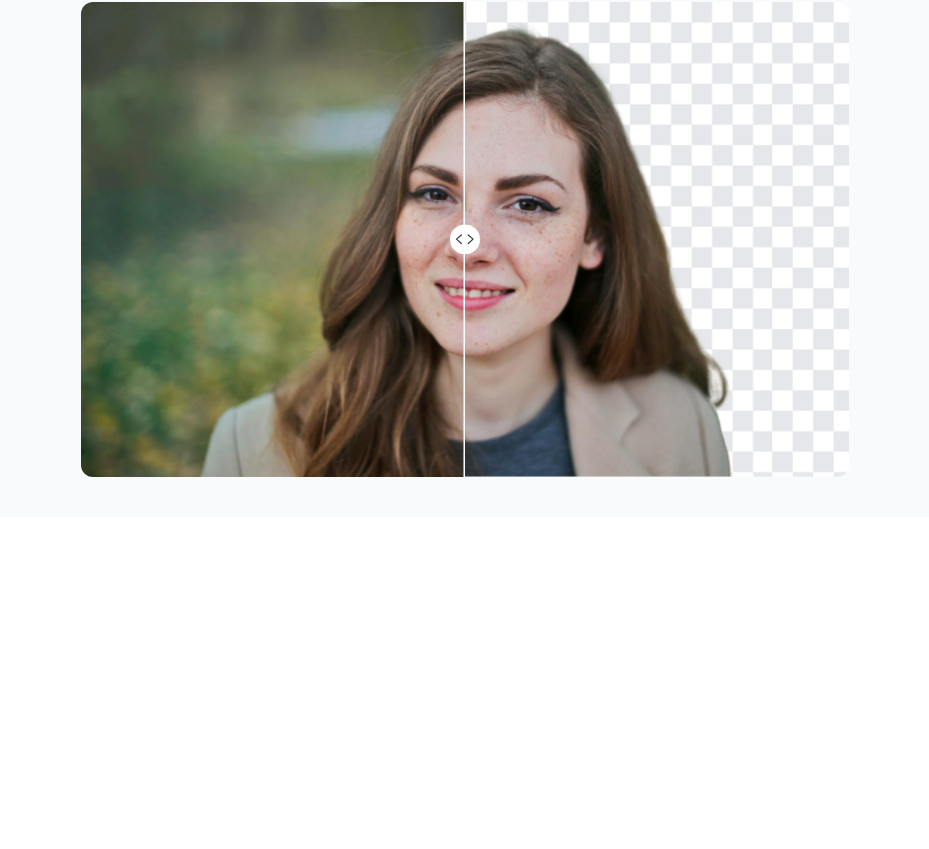
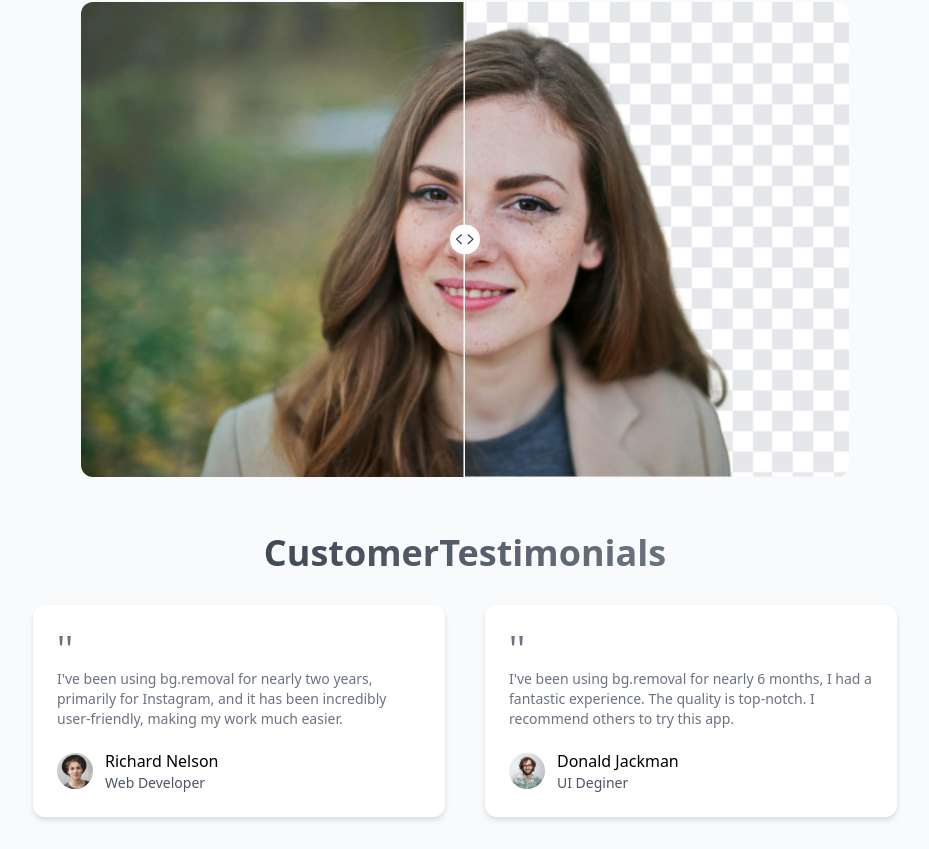
Before and after one commit to chowankumar/Bg-Removal, a React (Vite) app: page / in a window 1280 px wide. Shown: the part 1550-2399 px from the top of the page, without its empty margins (175-1104 px from the left). Before the commit the page ends 2067 px from the top, so only its background shows below. Built offline with nearby package versions, Linux system fonts and the light colour scheme.

Commit message:
complete the testinomial

```diff
--- /dev/null
+++ b/src/components/Testimonials.jsx
@@ -0,0 +1,32 @@
+import React from 'react'
+import {testimonialsData} from '../assets/assets'
+
+const Testimonials = () => {
+  return (
+    <div>
+        <h1 className='text-center text-2xl md:text-3xl lg:text-4xl mt-4 font-semibold bg-gradient-to-r from-gray-900 to-gray-400 bg-clip-text text-transparent'>CustomerTestimonials</h1>
+
+        <div className='grid grid-cols-1 md:grid-cols-2 gap-10 max-w-4xl mx-auto px-4 py-8'>
+            {
+                testimonialsData.map((item,index)=>(
+                    <div className='bg-white rounded-xl p-6 drop-shadow-md max-w-lg m-auto hover:scale-105 transition-all duration-700' key={index}>
+                        <p className='text-4xl text-gray-500'>''</p>
+                        <p className='text-sm text-gray-500'>{item.text}</p>
+                        <div className='flex items-center gap-3 mt-5'>
+                            <img className='w-9 rounded-full' src={item.image} alt="" />
+                           <div>
+                           <p>{item.author}</p>
+                           <p className='text-sm text-gray-600 '>{item.jobTitle}</p>
+                           </div>
+                        </div>
+
+                    </div>
+                ))
+            }
+        </div>
+
+    </div>
+  )
+}
+
+export default Testimonials
--- a/src/pages/Home.jsx
+++ b/src/pages/Home.jsx
@@ -2,6 +2,7 @@
 import Header from '../components/Header'
 import Steps from '../components/Steps'
 import BgSlider from '../components/BgSlider'
+import Testimonials from '../components/Testimonials'
 
 const Home = () => {
   return (
@@ -10,6 +11,7 @@
       <Header/>
       <Steps/>
       <BgSlider/>
+      <Testimonials/>
 
     </div>
   )
```
